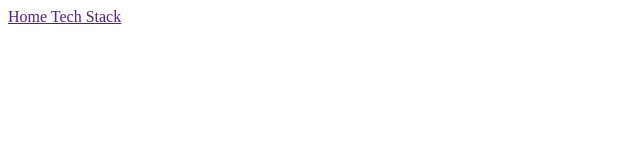
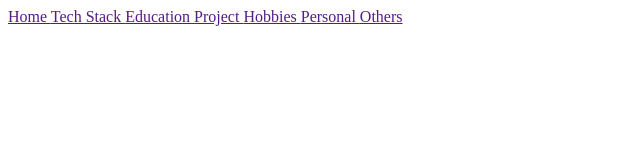
Before and after one commit to Sakshigarudi/profile-sakshi, a plain HTML site: page Index.html in a window 1280 px wide. Shown: the whole page, without its empty margins (0-640 px from the left). Drawn offline with Linux system fonts and the light colour scheme.

Commit message:
add file
add file

```diff
--- a/Index.html
+++ b/Index.html
@@ -1,16 +1,19 @@
 <!DOCTYPE html>
 <html lang="en">
-<head>
-    <meta charset="UTF-8">
-    <meta name="viewport" content="width=device-width, initial-scale=1.0">
-    <title>Document</title>
-</head>
-<body>
+  <head>
+    <meta charset="UTF-8" />
+    <meta name="viewport" content="width=device-width, initial-scale=1.0" />
+    <title>Index</title>
+  </head>
+  <body>
     <header>
-        <a href=""> Home </a>
-        <a href=""> Tech Stack  </a>
-
-
+      <a href=""> Home </a>
+      <a href=""> Tech Stack </a>
+      <a href=""> Education </a>
+      <a href=""> Project </a>
+      <a href=""> Hobbies </a>
+      <a href=""> Personal </a>
+      <a href=""> Others </a>
     </header>
-</body>
+  </body>
 </html>
```
